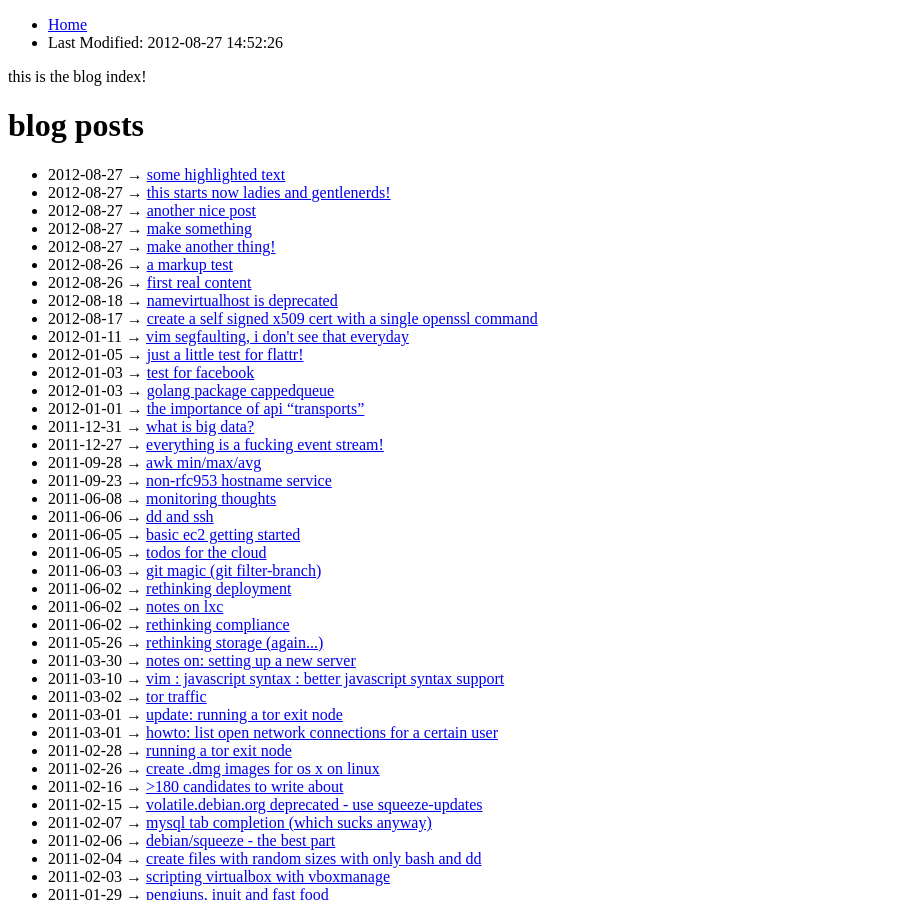
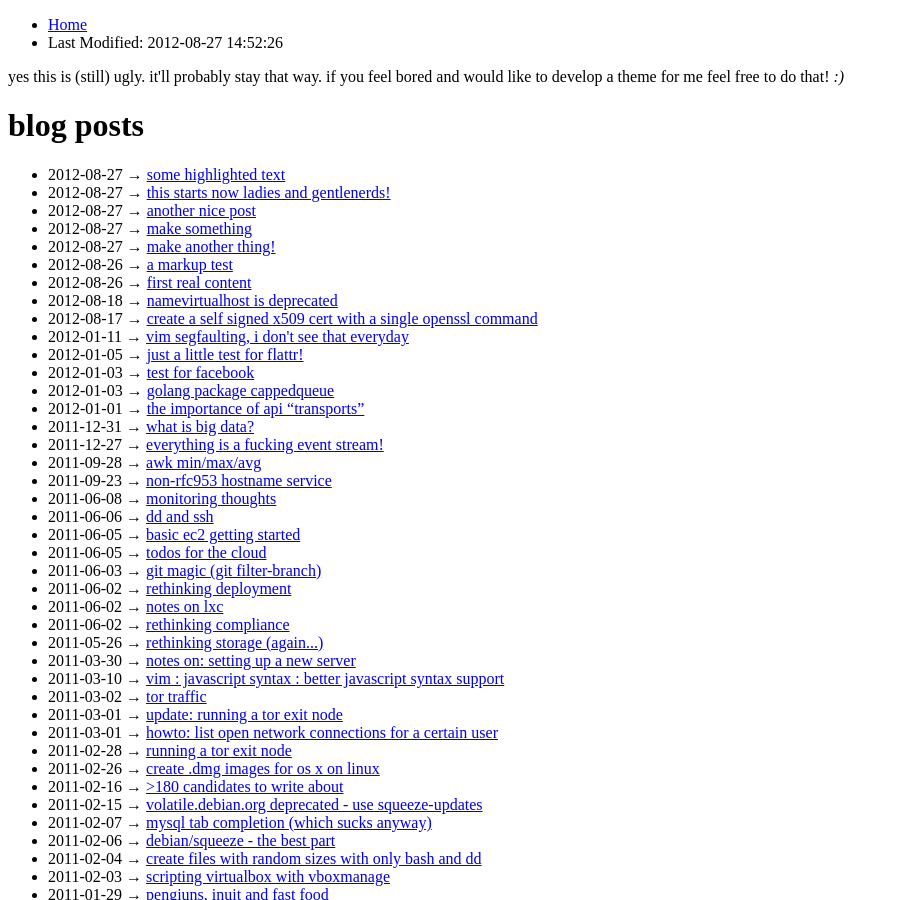
Before and after one commit to serverhorror/serverhorror.github.com, a Jekyll site: the page built from index.md, in a window 1280 px wide and 900 px high. Shown: the whole window, without its empty margins (0-899 px from the left). Built offline with Jekyll 4.4.1, drawn with Linux system fonts in a browser that asks for light colours; Markdown is read by kramdown in place of the engine named in the settings.

Commit message:
fix index and tell about the stuff

```diff
--- a/_layouts/index.html
+++ b/_layouts/index.html
@@ -2,7 +2,10 @@
 layout: default
 ---
 
-<p>This is the blog index!</p>
+<p>
+Yes this is (still) ugly. It'll probably stay that way. If you feel bored
+and would like to develop a theme for me feel free to do that! <em>:)</em>
+</p>
 
 <h1>Blog Posts</h1>
 <ul class="posts">
```
